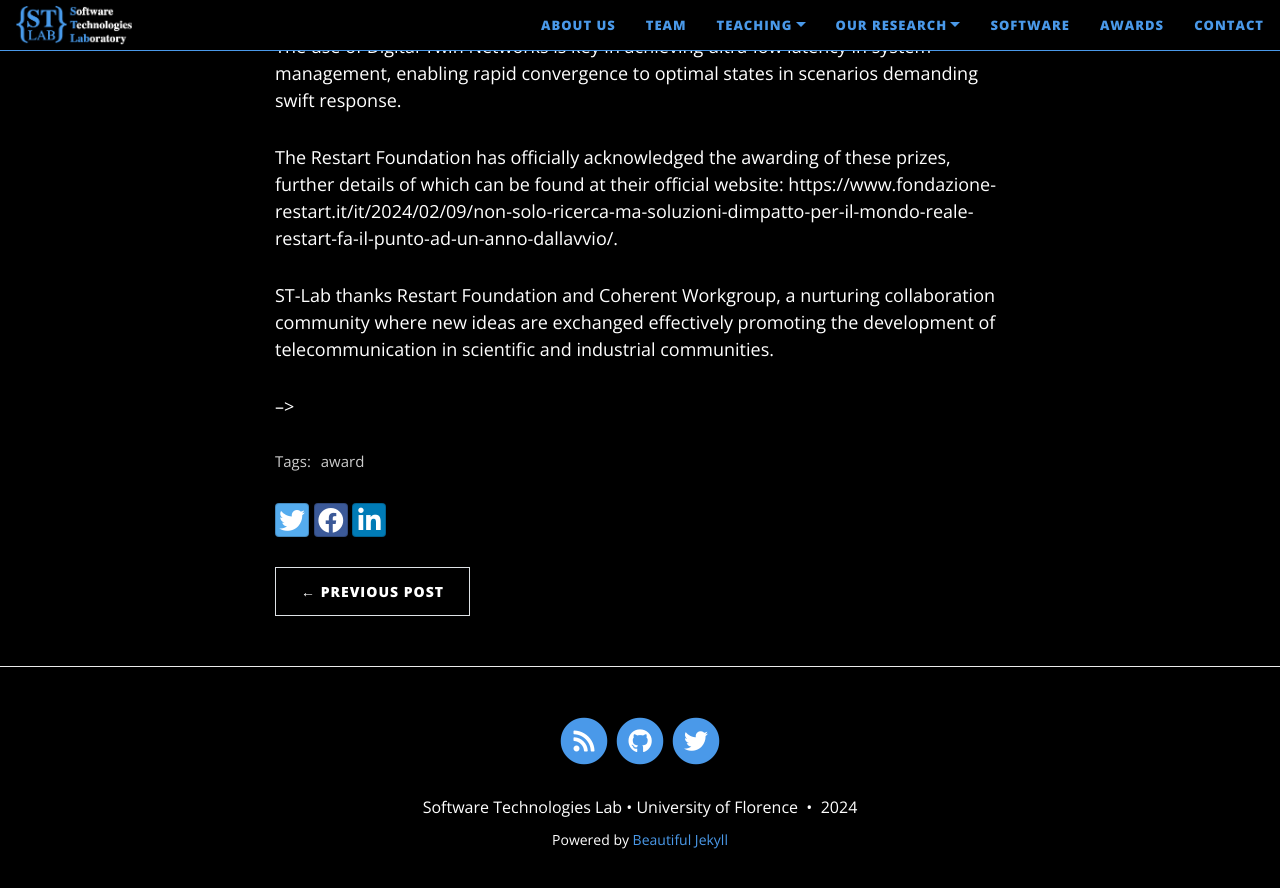
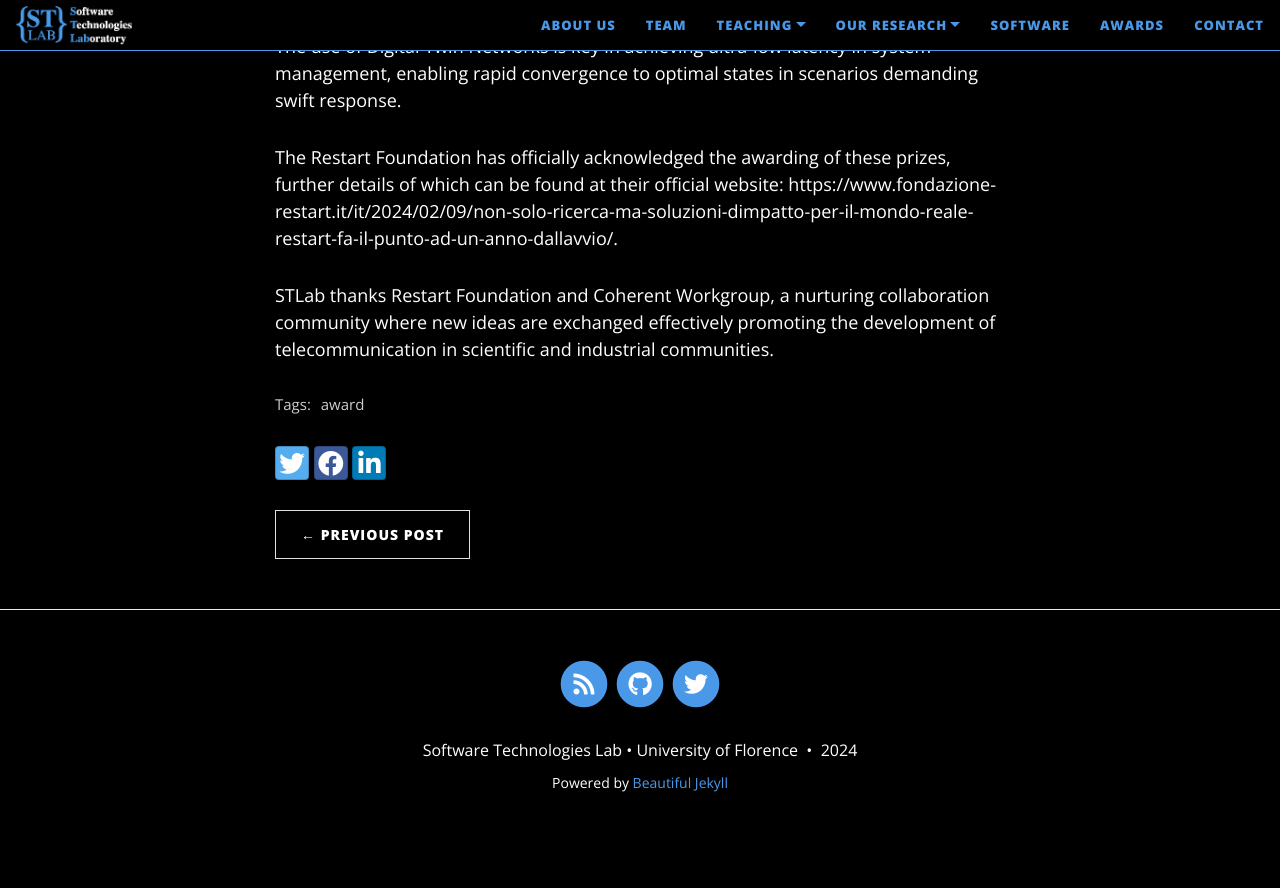
Before and after one commit to STLab-UniFI/STLab-UniFI.github.io, a Jekyll site: the page built from _posts/2024-01-29-RESTART.md, in a window 1280 px wide and 900 px high, scrolled down 795 px. Shown: the top 888 px of the window. Built offline with Jekyll 4.4.1, drawn with Linux system fonts in a browser that asks for light colours; nearby versions of some CDN libraries; after the commit the page ends 1638 px from its top, so only the background shows below that.

Commit message:
Update 2024-01-29-RESTART.md

```diff
--- a/_posts/2024-01-29-RESTART.md
+++ b/_posts/2024-01-29-RESTART.md
@@ -17,6 +17,4 @@ The use of Digital Twin Networks is key in achieving ultra-low latency in system
 
 The Restart Foundation has officially acknowledged the awarding of these prizes, further details of which can be found at their official website: https://www.fondazione-restart.it/it/2024/02/09/non-solo-ricerca-ma-soluzioni-dimpatto-per-il-mondo-reale-restart-fa-il-punto-ad-un-anno-dallavvio/.
 
-ST-Lab thanks Restart Foundation and Coherent Workgroup, a nurturing collaboration community where new ideas are exchanged effectively promoting the development of telecommunication in  scientific and industrial communities.
-
--->
+STLab thanks Restart Foundation and Coherent Workgroup, a nurturing collaboration community where new ideas are exchanged effectively promoting the development of telecommunication in  scientific and industrial communities.
```
